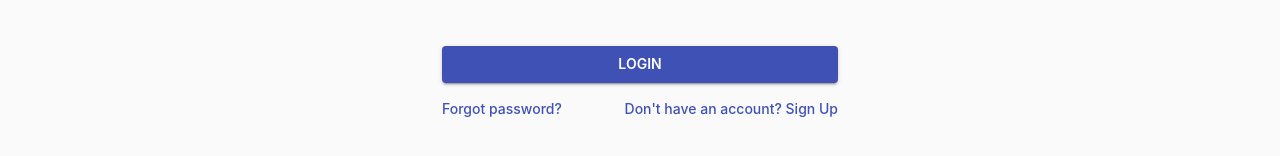
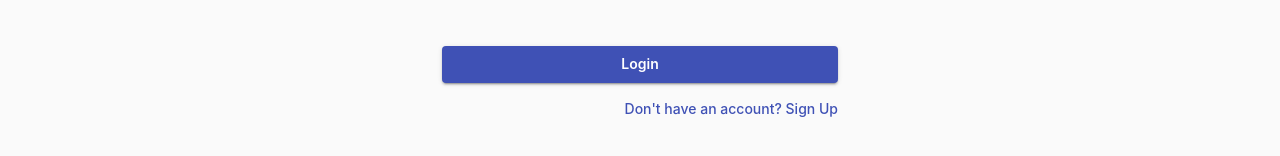
Before and after one commit to Sreejan-22/smart-notes, a React (Create React App) app: page /login in a window 1280 px wide. Shown: the part 410-566 px from the top of the page. Built offline with nearby package versions, Linux system fonts and the light colour scheme.

Commit message:
modified ui

```diff
--- a/src/components/Login/Login.jsx
+++ b/src/components/Login/Login.jsx
@@ -33,6 +33,7 @@ const useStyles = makeStyles((theme) => ({
   },
   submit: {
     margin: theme.spacing(3, 0, 2),
+    textTransform: "capitalize",
   },
   loaderWrapper: {
     position: "absolute",
@@ -68,6 +69,8 @@ export default function Login() {
     if (localStorage.getItem("token")) {
       history.push("/notes");
     }
+
+    // eslint-disable-next-line react-hooks/exhaustive-deps
   }, []);
 
   const handleSubmit = (e) => {
@@ -176,9 +179,7 @@ export default function Login() {
             </Button>
             <Grid container>
               <Grid item xs>
-                <Link href="#" variant="body2">
-                  Forgot password?
-                </Link>
+                <div></div>
               </Grid>
               <Grid item>
                 <Link href="/signup" variant="body2">
```
